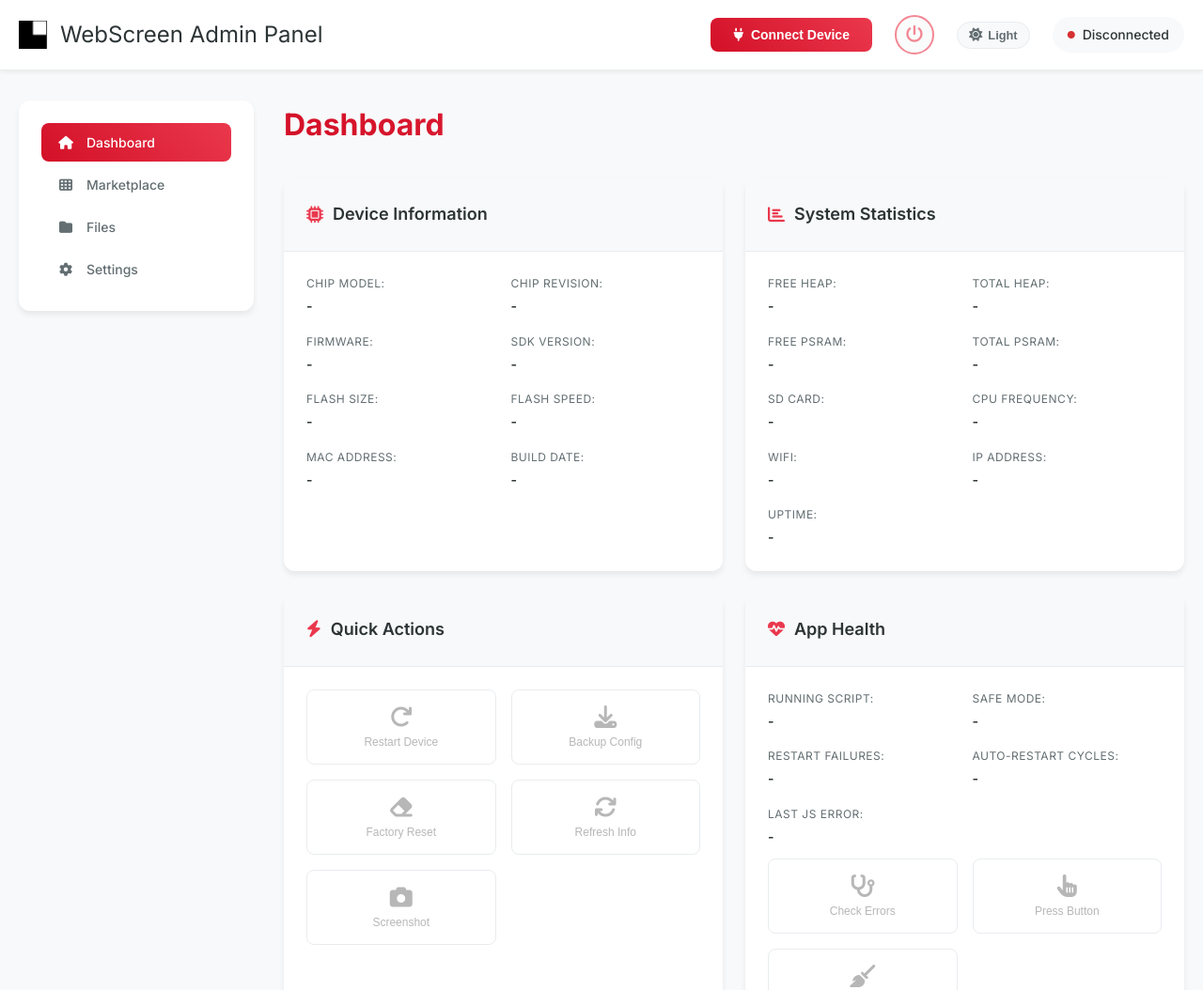
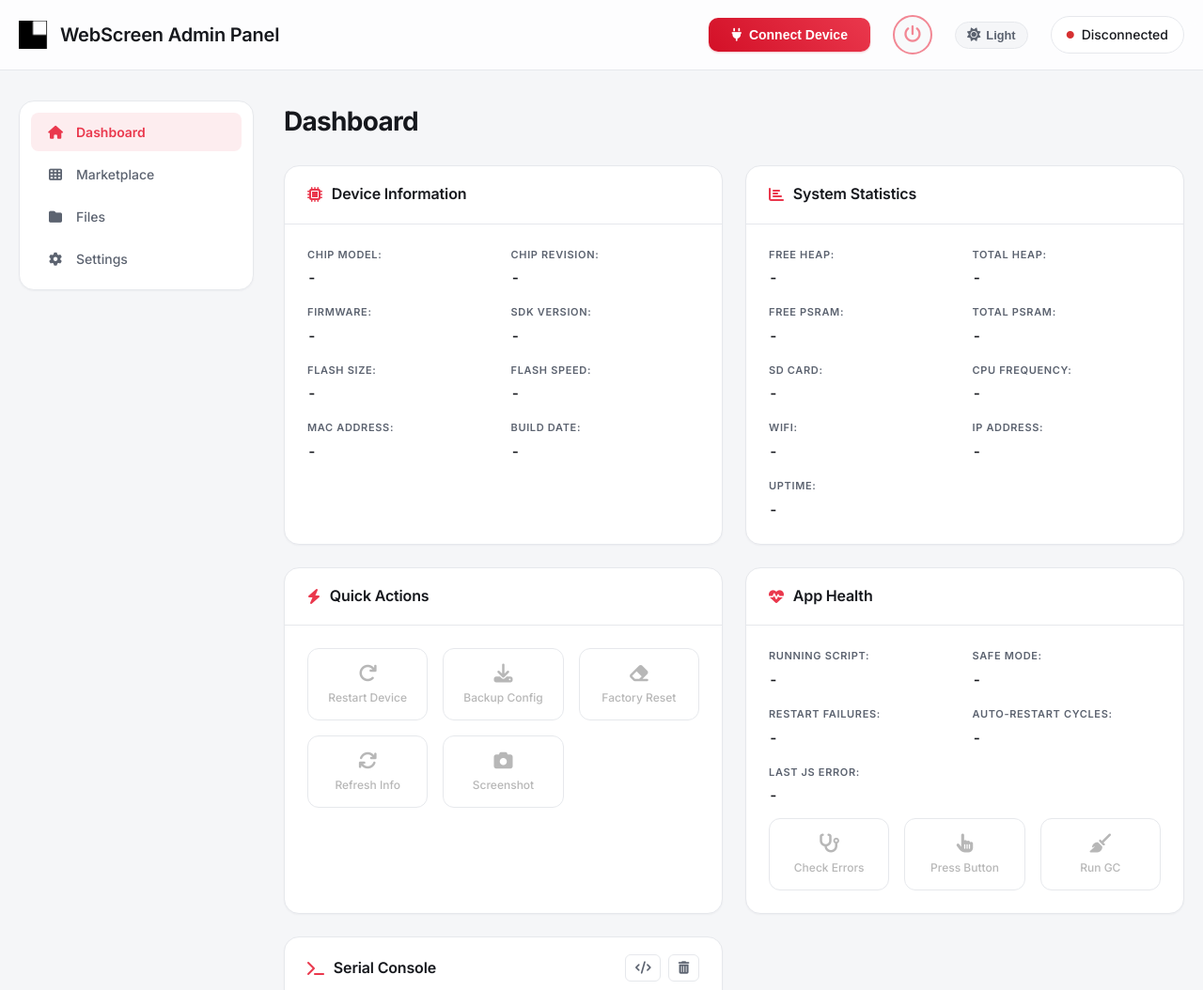
Before and after one commit to HW-Lab-Hardware-Design-Agency/WebScreen-Admin, a plain HTML site: page public/index.html in a window 1280 px wide. Shown: the top 1054 px of the page at 94% size. Drawn offline with nearby package versions, Linux system fonts and the light colour scheme.

Commit message:
style: refresh the default theme
Quieter surfaces for the default theme: hairline borders instead of heavy
card shadows, a translucent header, plain ink titles, a tinted active
nav item, tinted marketplace icons, and steadier hover states. Range and
checkbox controls use the brand color. Wide dashboards show three quick
actions per row.

Scoped to html:not([data-theme="eva"]) and limited to color, depth and
type, so the EVA theme and the responsive layout rules are unchanged.

Signed-off-by: Eleo Basili <eleonel.basili@gmail.com>

```diff
--- a/public/styles.css
+++ b/public/styles.css
@@ -2692,3 +2692,197 @@ button.app-card { font-family: inherit; color: inherit; }
     .connection-status { flex-wrap: wrap; gap: 12px; }
     .footer-social-links ul { flex-wrap: wrap; }
 }
+
+/* ==========================================================================
+   2026 refresh (default theme only; EVA is untouched).
+   Color and depth only, so the responsive rules above keep deciding layout:
+   quieter surfaces, borders instead of heavy shadows, and the brand color
+   kept for actions and status.
+   ========================================================================== */
+html:not([data-theme="eva"]) {
+    --bg-color: #f5f6f8;
+    --border-color: #e6e8ec;
+    --text-primary: #16181d;
+    --text-secondary: #5c6370;
+    --nav-hover-bg: #eef0f3;
+    --radius: 16px;
+    --shadow-sm: 0 1px 2px rgba(16, 24, 40, 0.04);
+    --shadow-md: 0 1px 2px rgba(16, 24, 40, 0.04), 0 2px 8px rgba(16, 24, 40, 0.04);
+    --shadow-lg: 0 6px 16px rgba(16, 24, 40, 0.08);
+    --shadow-xl: 0 12px 28px rgba(16, 24, 40, 0.10);
+    --primary-soft: rgba(234, 56, 77, 0.09);
+    --transition: all 0.18s cubic-bezier(0.4, 0, 0.2, 1);
+    accent-color: var(--primary-color);
+    scrollbar-width: thin;
+    scrollbar-color: #c9cdd4 transparent;
+}
+
+/* Header: translucent, content scrolls under it */
+html:not([data-theme="eva"]) .header {
+    background: rgba(255, 255, 255, 0.78);
+    -webkit-backdrop-filter: saturate(180%) blur(14px);
+    backdrop-filter: saturate(180%) blur(14px);
+    box-shadow: none;
+}
+
+html:not([data-theme="eva"]) .logo-text {
+    font-size: 1.25rem;
+    font-weight: 600;
+    letter-spacing: -0.01em;
+}
+
+html:not([data-theme="eva"]) .status-indicator {
+    border: 1px solid var(--border-color);
+    background: var(--card-bg);
+}
+
+/* Titles: plain ink, tighter tracking */
+html:not([data-theme="eva"]) .section-title {
+    font-size: 1.75rem;
+    letter-spacing: -0.025em;
+    margin-bottom: 1.5rem;
+    background: none;
+    -webkit-text-fill-color: currentColor;
+    color: var(--text-primary);
+}
+
+/* Sidebar: tinted active item instead of a solid block */
+html:not([data-theme="eva"]) .sidebar {
+    border: 1px solid var(--border-color);
+    box-shadow: var(--shadow-sm);
+    padding: 0.75rem;
+}
+
+html:not([data-theme="eva"]) button.nav-item.active {
+    background: var(--primary-soft);
+    color: var(--primary-color);
+    font-weight: 600;
+}
+
+/* Cards: hairline border, almost no shadow, no hover lift (they are not links) */
+html:not([data-theme="eva"]) .card,
+html:not([data-theme="eva"]) .upload-area,
+html:not([data-theme="eva"]) .file-browser {
+    border: 1px solid var(--border-color);
+    box-shadow: var(--shadow-sm);
+}
+
+html:not([data-theme="eva"]) .card:hover {
+    box-shadow: var(--shadow-sm);
+}
+
+html:not([data-theme="eva"]) .card-header {
+    background: transparent;
+    padding: 1.1rem 1.5rem;
+}
+
+html:not([data-theme="eva"]) .card-header h3 {
+    font-size: 1rem;
+    letter-spacing: -0.01em;
+}
+
+html:not([data-theme="eva"]) .info-label {
+    font-size: 0.6875rem;
+    font-weight: 600;
+    letter-spacing: 0.06em;
+}
+
+html:not([data-theme="eva"]) .info-value {
+    font-size: 0.9375rem;
+    font-variant-numeric: tabular-nums;
+    overflow-wrap: anywhere;
+}
+
+/* Buttons: steady on hover, tinted shadow on the primary one */
+html:not([data-theme="eva"]) .btn {
+    border-radius: 10px;
+}
+
+html:not([data-theme="eva"]) .btn:hover {
+    transform: none;
+    box-shadow: none;
+}
+
+html:not([data-theme="eva"]) .btn-primary {
+    box-shadow: 0 1px 2px rgba(211, 16, 39, 0.25);
+}
+
+html:not([data-theme="eva"]) .btn-primary:hover {
+    filter: brightness(1.06);
+    box-shadow: 0 4px 12px rgba(211, 16, 39, 0.28);
+}
+
+html:not([data-theme="eva"]) .btn:active,
+html:not([data-theme="eva"]) .action-btn:active {
+    transform: scale(0.98);
+}
+
+/* Quick actions: colored icon at rest, soft tint on hover */
+html:not([data-theme="eva"]) .action-btn {
+    border-radius: 12px;
+    font-family: inherit;
+}
+
+html:not([data-theme="eva"]) .action-btn:not(:disabled) {
+    color: var(--text-primary);
+}
+
+html:not([data-theme="eva"]) .action-btn i {
+    font-size: 1.25rem;
+}
+
+html:not([data-theme="eva"]) .action-btn:not(:disabled) i {
+    color: var(--primary-color);
+}
+
+html:not([data-theme="eva"]) .action-btn:hover:not(:disabled) {
+    background: var(--primary-soft);
+    color: var(--text-primary);
+    border-color: rgba(234, 56, 77, 0.35);
+    transform: none;
+    box-shadow: none;
+}
+
+html:not([data-theme="eva"]) .action-btn:disabled {
+    cursor: not-allowed;
+}
+
+/* Marketplace: tinted icon tiles, calmer hover */
+html:not([data-theme="eva"]) .app-card:hover {
+    transform: translateY(-2px);
+    box-shadow: var(--shadow-lg);
+    border-color: rgba(234, 56, 77, 0.45);
+}
+
+html:not([data-theme="eva"]) .app-card-icon {
+    width: 64px;
+    height: 64px;
+    font-size: 1.6rem;
+    background: var(--primary-soft);
+    color: var(--primary-color);
+}
+
+html:not([data-theme="eva"]) .search-bar input {
+    border-radius: 12px;
+    font-family: inherit;
+    color: var(--text-primary);
+}
+
+/* Settings */
+html:not([data-theme="eva"]) .config-section {
+    border: 1px solid var(--border-color);
+    box-shadow: var(--shadow-sm);
+}
+
+/* Toasts */
+html:not([data-theme="eva"]) .toast {
+    border-radius: 12px;
+    box-shadow: var(--shadow-xl);
+}
+
+/* Roomier quick-action rows on wide screens only; narrower layouts keep the rules above */
+@media (min-width: 1280px) {
+    html:not([data-theme="eva"]) .dashboard-grid .quick-actions {
+        grid-template-columns: repeat(3, 1fr);
+    }
+}
```
